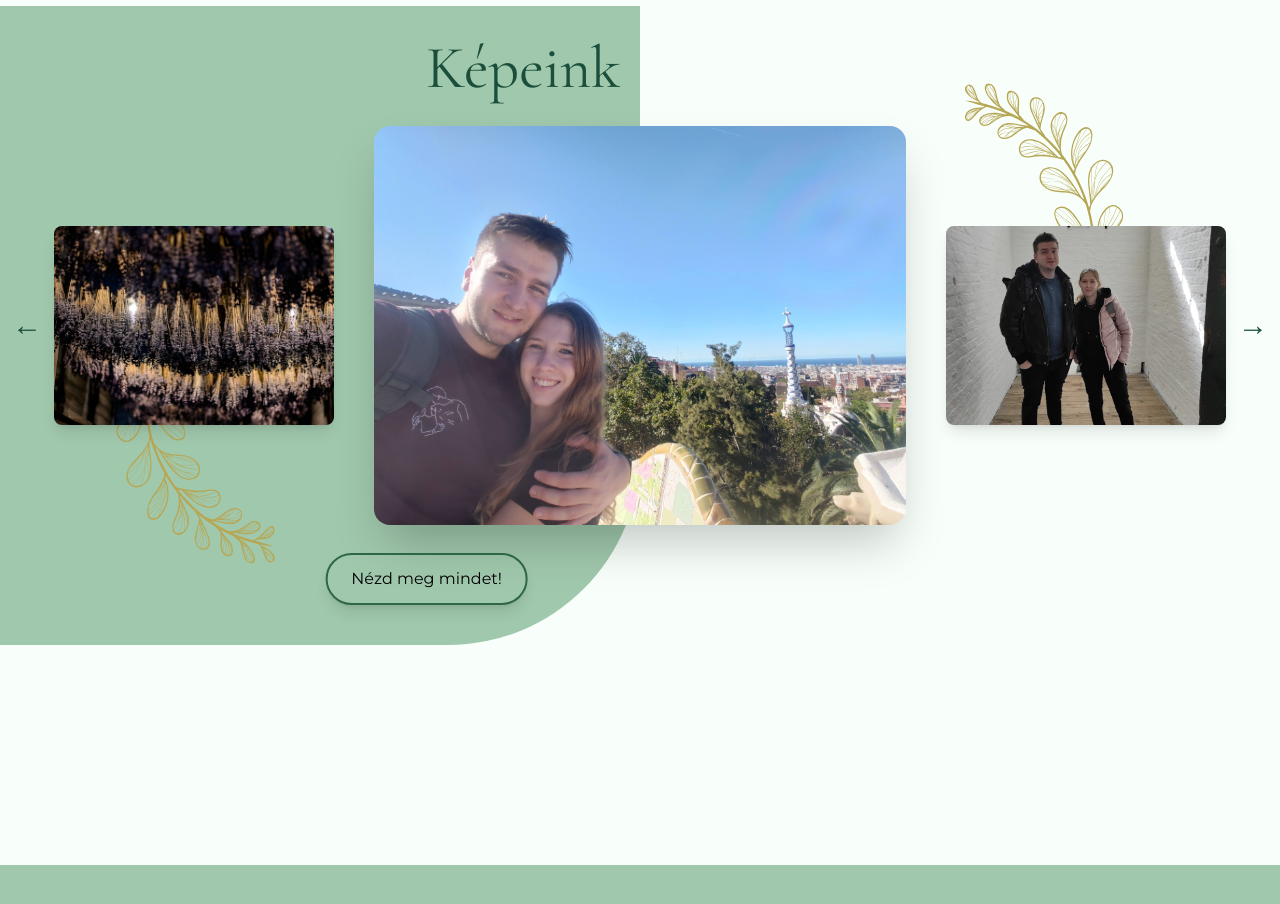
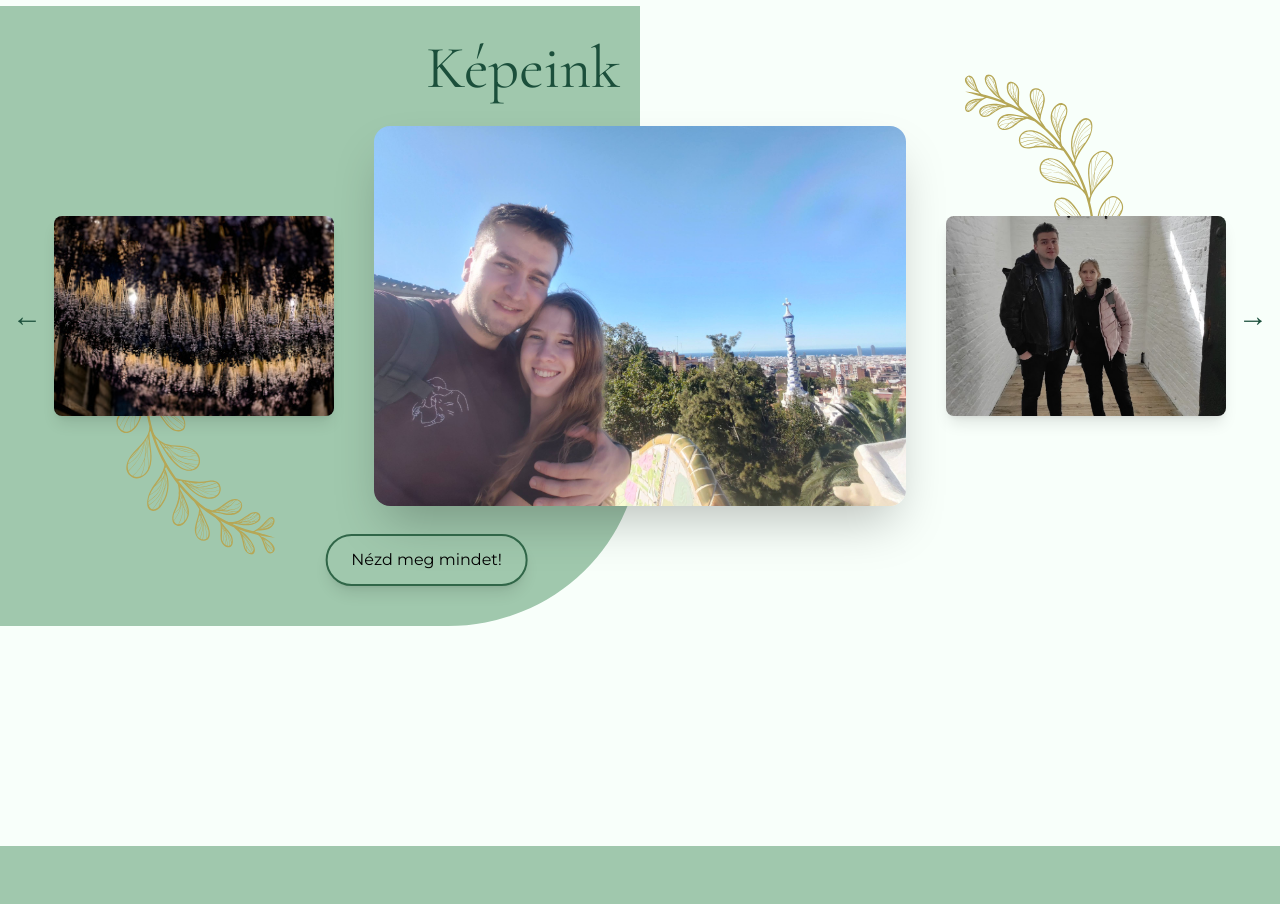
Before and after one commit to torokt21/wedding-website, a Next.js app: page / in a window 1280 px wide. Shown: the part 2140-3044 px from the top of the page. Built offline with nearby package versions, Linux system fonts and the light colour scheme; a web font is replaced by a local one; what tailwindcss-animated would draw is missing.

Commit message:
Add aspect ratio to carousel images for better layout

```diff
--- a/src/app/ui/carousel.tsx
+++ b/src/app/ui/carousel.tsx
@@ -94,7 +94,7 @@ const Carousel: React.FC = () => {
 						alt={images[center].description || ""}
 						width={500}
 						height={500}
-						className={`object-cover h-auto w-[800px] max-h-[500px] rounded-2xl z-3 shadow-2xl`}
+						className={`object-cover h-auto w-[800px] max-h-[500px] rounded-2xl z-3 shadow-2xl aspect-[14/10]`}
 						priority
 						unoptimized
 					/>
```
